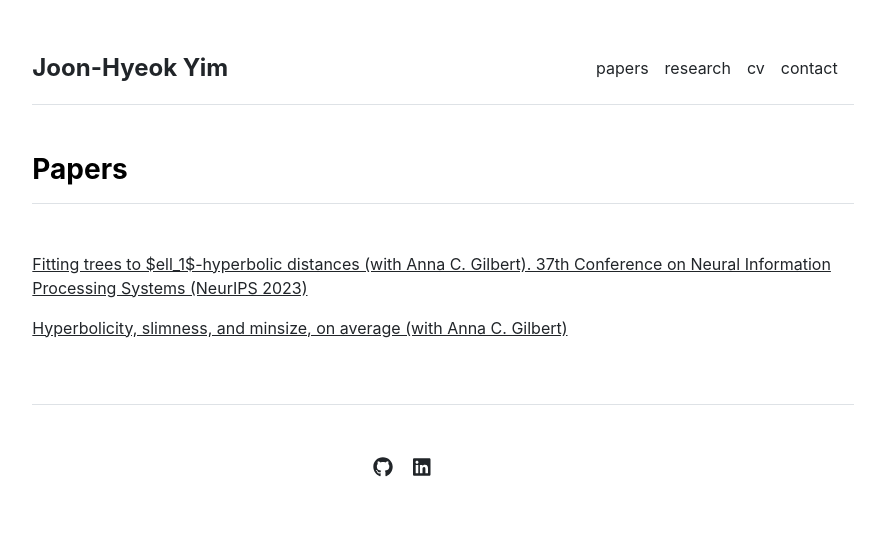
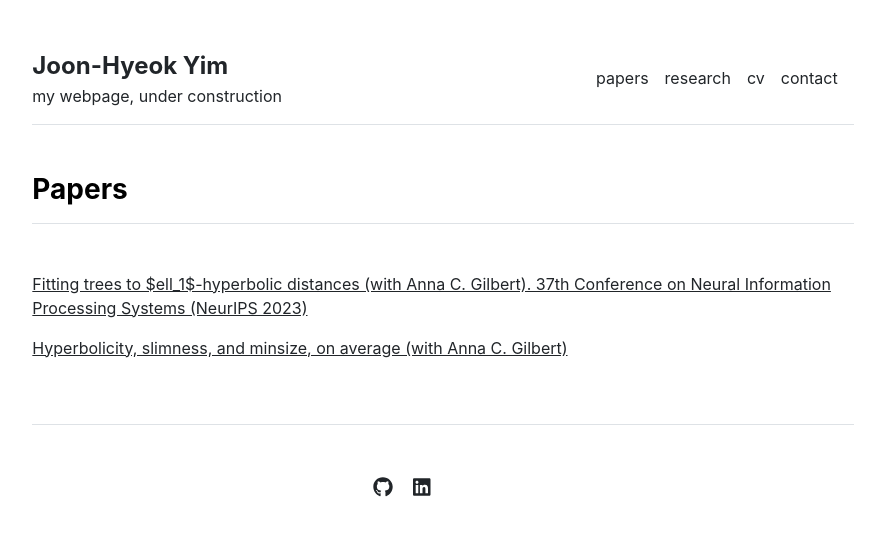
Before and after one commit to joonhyeokyim/joonhyeokyim.github.io, a Jekyll site: the page built from papers.md, in a window 1280 px wide. Shown: the top 536 px of the page, without its empty margins (197-1066 px from the left). Built offline with Jekyll 4.4.1, drawn with Linux system fonts in a browser that asks for light colours.

Commit message:
make sure it is under construction

```diff
--- a/_config.yml
+++ b/_config.yml
@@ -1,4 +1,4 @@
 url: "" # the base hostname & protocol for your site, e.g. http://example.com
 baseurl: "" # the subpath of your site, e.g. /blog
 title: "Joon-Hyeok Yim" # the name of your site, e.g. ACME Corp.
-description: ""
+description: "my webpage, under construction"
```
